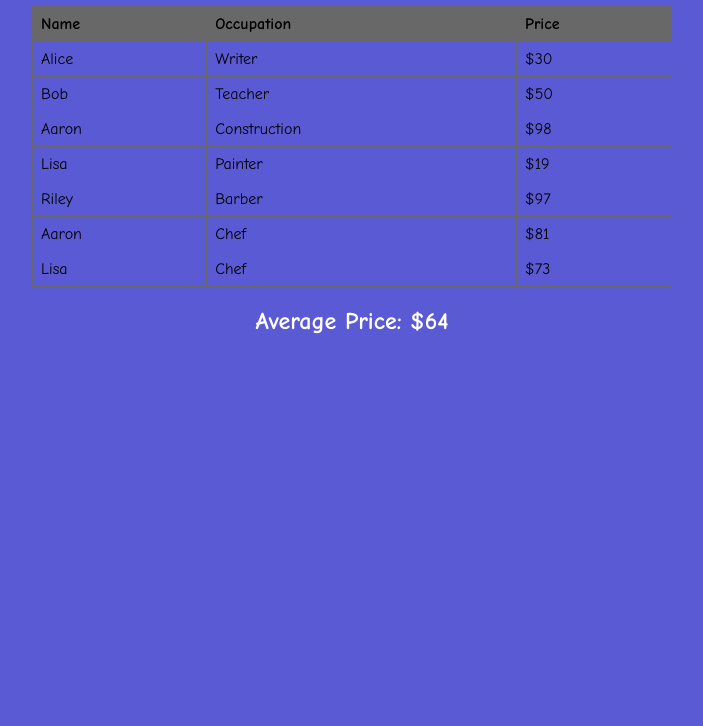
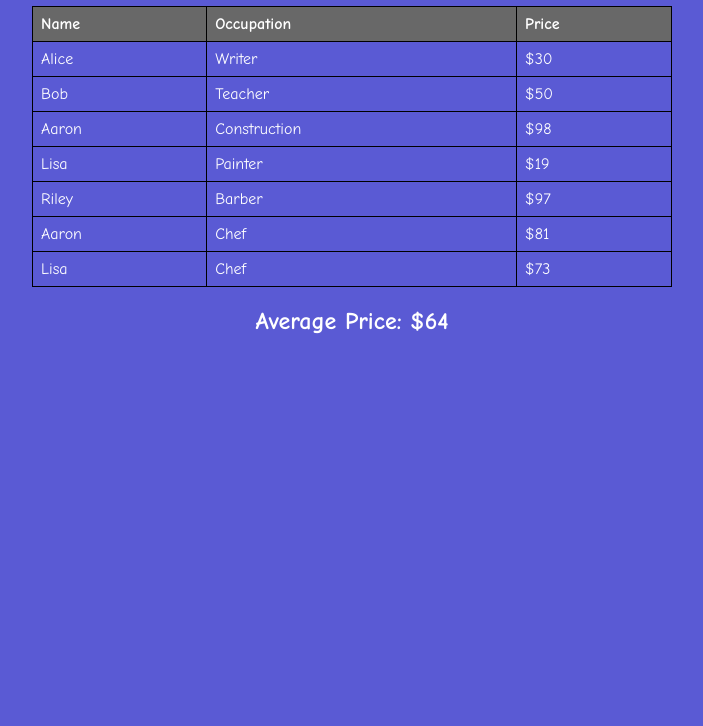
Before and after one commit to Stevenbcox/Unit2.FreelancerForum, a plain HTML site: page index.html in a window 1280 px wide. Shown: the part 74-800 px from the top of the page, without its empty margins (288-991 px from the left). Drawn offline with Linux system fonts and the light colour scheme.

Commit message:
Uploaded finished code

```diff
--- a/styles.css
+++ b/styles.css
@@ -1,7 +1,7 @@
 body {
     margin: 0;
     background-color: #5a5ad4;
-    color: black;
+    color: rgb(255, 255, 255);
     font-family: "Comic Sans MS";
 }
 
@@ -11,7 +11,7 @@ table {
     border-collapse: collapse;
 }
 th, td {
-    border: 1px solid #686868;
+    border: 1px solid #000000;
     padding: 8px;
     text-align: left;
 }
```
